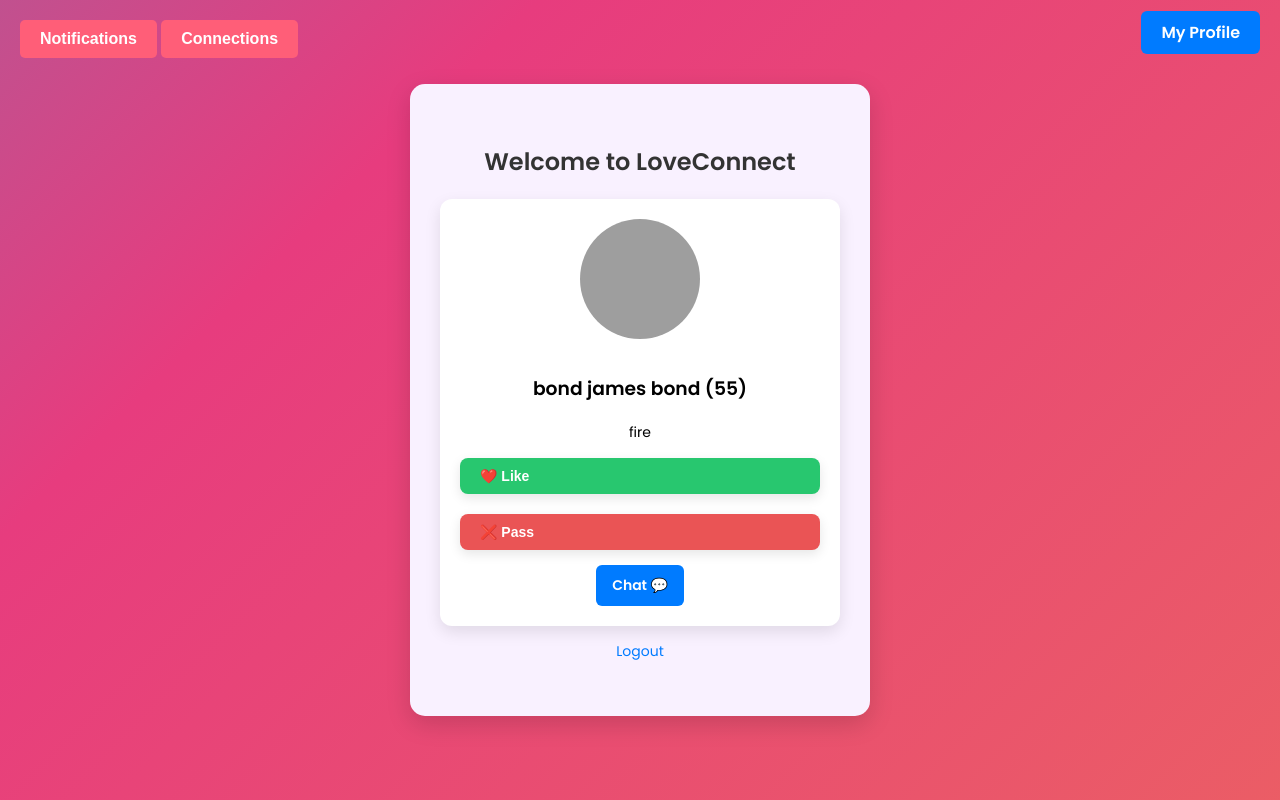
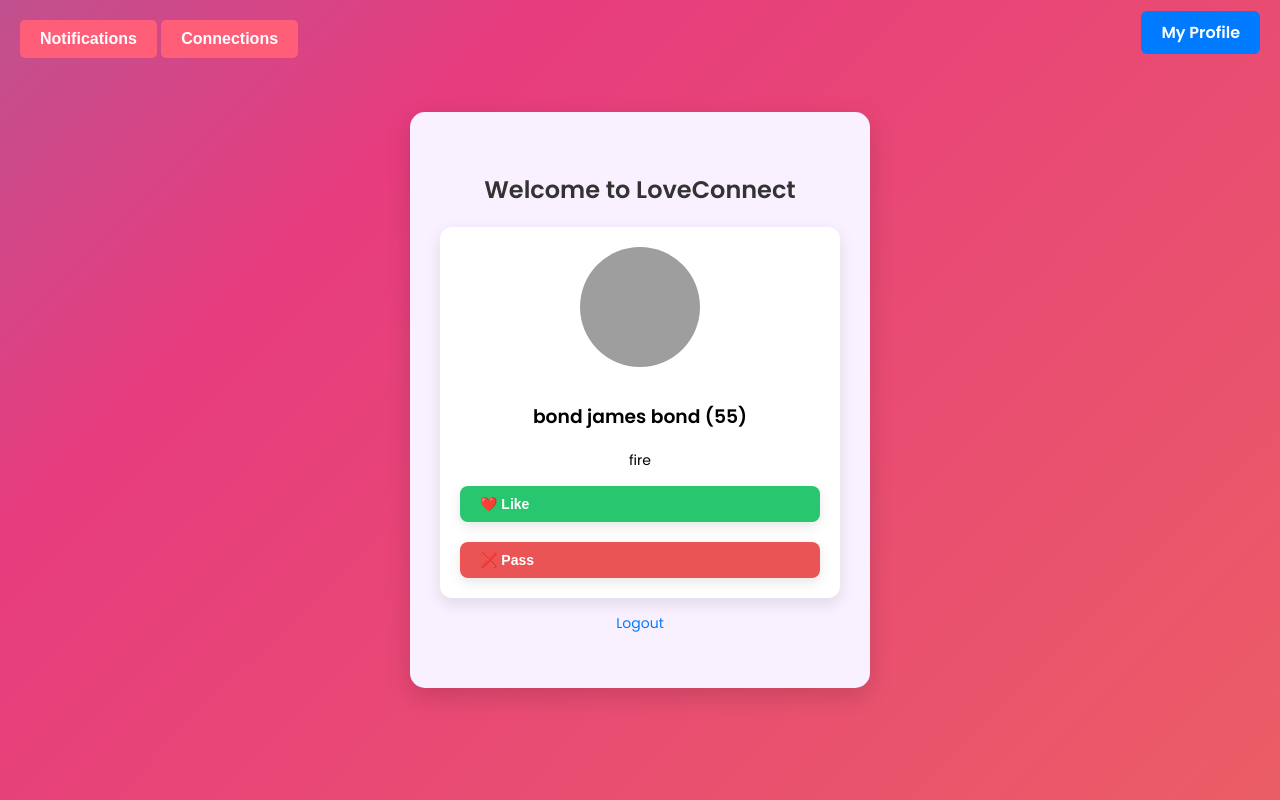
Before and after one commit to jose-ginkash/Project-Co-Op, a PHP site: page /LoveConnect/home.php in a window 1280 px wide. Run offline with PHP 8.4, Linux system fonts and the light colour scheme; a user stored in the database is signed in; data comes from the database, SQL or seed files in the repository; grey boxes are pictures that could not be loaded.

Commit message:
Update home.php
removes chat button from profiles on home page

```diff
--- a/NewLoveConnect/home.php
+++ b/NewLoveConnect/home.php
@@ -94,10 +94,12 @@ $notif_check->close();
 ?>
 <!DOCTYPE html>
 <html>
+
 <head>
     <title>Home - LoveConnect</title>
     <link rel="stylesheet" href="style.css">
 </head>
+
 <body>
 
     <!-- 🔔 Notification + Connections + Profile -->
@@ -128,8 +130,6 @@ $notif_check->close();
                     <button type="submit" name="like" class="like">❤️ Like</button>
                     <button type="submit" name="pass" class="pass">❌ Pass</button>
                 </form>
-
-            <a href="message.php?user=<?php echo $current_match['user_id']; ?>" class="chat-button">Chat 💬</a>
             </div>
         <?php else: ?>
             <h3>Sorry, we were not able to match you 😢</h3>
@@ -182,4 +182,5 @@ $notif_check->close();
     </script>
 
 </body>
+
 </html>
```
Lines whose indentation alone changed are shown as unchanged.
